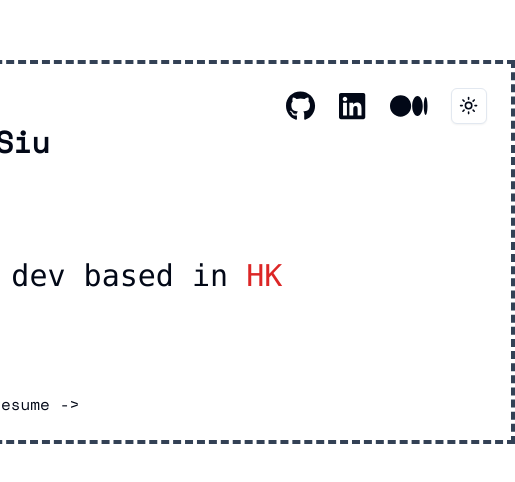
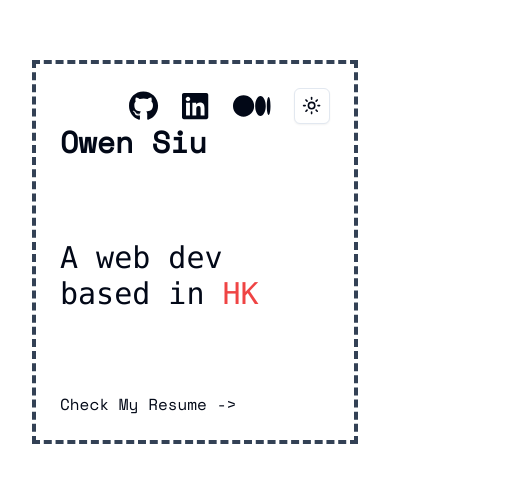
Before and after one commit to owen1002/os-portfolio, a Next.js app: page / in a window 390 px wide. Shown: the part 170-652 px from the top of the page, 515 px wide, since content can reach past the window. Built offline with nearby package versions, Linux system fonts and the light colour scheme.

Commit message:
fix mobile view

```diff
--- a/app/Introduction.tsx
+++ b/app/Introduction.tsx
@@ -1,7 +1,7 @@
 export default function Introduction() {
   return (
     <div className="text-3xl font-mono">
-      A web dev based in <span className="text-red-600 font-medium">HK</span>
+      A web dev based in <span className="text-red-500 font-medium">HK</span>
     </div>
   );
 }
--- a/app/page.tsx
+++ b/app/page.tsx
@@ -16,7 +16,7 @@ export default function Page() {
     <div className="flex h-full items-center justify-center">
       <div
         className={clsx(
-          `flex min-h-96 min-w-[640px] flex-col justify-between`,
+          `flex min-h-96 md:min-w-[640px] mx-8 flex-col justify-between`,
           `border-4 border-dashed border-slate-700 dark:border-slate-200`,
           `p-6`,
         )}
```
